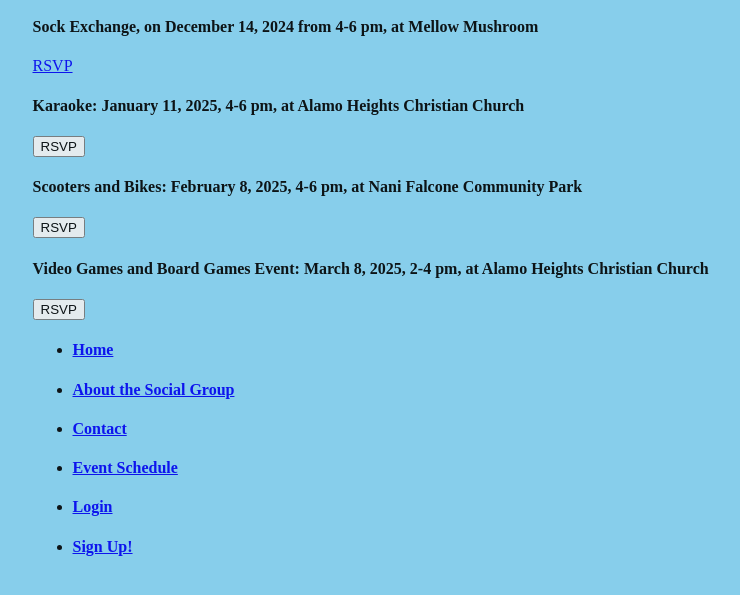
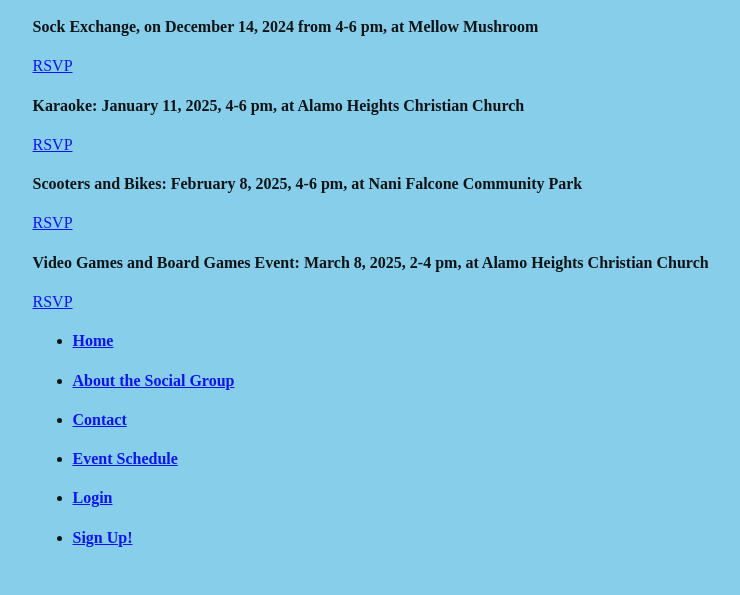
Before and after one commit to GianMR8/rsvp, a plain HTML site: page index.html in a window 1280 px wide. Shown: the part 111-706 px from the top of the page, without its empty margins (224-964 px from the left). Drawn offline with Linux system fonts and the light colour scheme.

Commit message:
initialize

```diff
--- a/index.html
+++ b/index.html
@@ -16,11 +16,11 @@
     <h4>Sock Exchange, on December 14, 2024 from 4-6 pm, at Mellow Mushroom</h4>
     <a href="https://docs.google.com/forms/d/e/1FAIpQLSfi6bHJNvqjeCTCqTPVIRO6l7RR0KTYSXSkD4iaIjmZDF-_lA/viewform?usp=dialog">RSVP</a>
     <h4>Karaoke: January 11, 2025, 4-6 pm, at Alamo Heights Christian Church</h4>
-    <button type="submit">RSVP</button>
+    <a href="https://docs.google.com/forms/d/e/1FAIpQLSdA4Dh6xcfq3WohoNSrX2oqfNKaTICaHdEmsT4JVxMpC3O0LA/viewform?usp=sharing">RSVP</a>
     <h4>Scooters and Bikes: February 8, 2025, 4-6 pm, at Nani Falcone Community Park</h4>
-    <button type="submit">RSVP</button>
+    <a href="https://docs.google.com/forms/d/e/1FAIpQLSdQ6e3kfOBk3CClT1sB6hmpAvCYDD0kNYP6HB2QTOyiV3GIbQ/viewform?usp=sharing">RSVP</a>
     <h4>Video Games and Board Games Event: March 8, 2025, 2-4 pm, at Alamo Heights Christian Church</h4>
-    <button type="submit">RSVP</button>
+    <a href="https://docs.google.com/forms/d/e/1FAIpQLSeoV3GfYLj7BLw8mYqAw65817Q7kZoSzDBXOT490jT0Fw8w3w/viewform?usp=header">RSVP</a>
         <nav>
             <ul>
                 <h4><li><a href="https://gianmr8.github.io/socialevents/">Home</a></li></h4>
```
